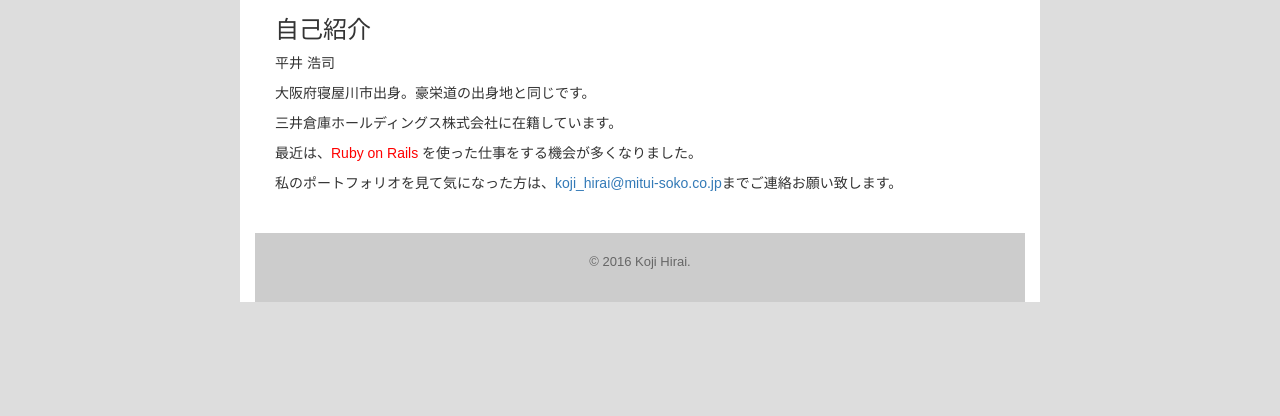
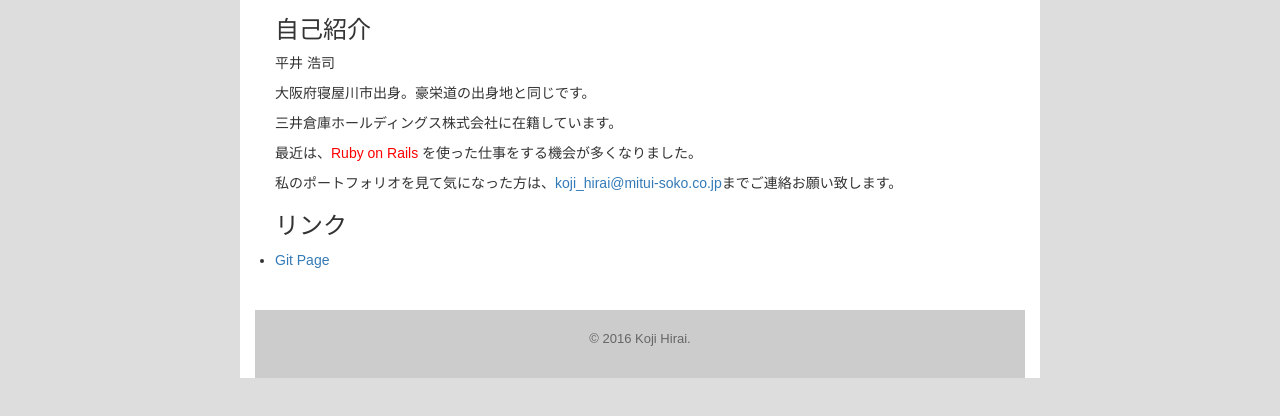
Before and after one commit to koji-hirai/koji-hirai.github.io, a plain HTML site: page index.html in a window 1280 px wide. Shown: the part 318-734 px from the top of the page. Drawn offline with nearby package versions, Linux system fonts and the light colour scheme.

Commit message:
edit index.html

```diff
--- a/index.html
+++ b/index.html
@@ -4,7 +4,8 @@
     <meta charset="utf-8">
     <meta http-equiv="X-UA-Compatible" content="IE=edge">
     <meta name="viewport" content="width=device-width, initial-scale=1">
-    <title>Bootstrap Sample</title>
+    <meta name="description" content="平井浩司の自己紹介">
+    <title>平井 浩司</title>
     <!-- BootstrapのCSS読み込み -->
     <link rel="stylesheet" href="//maxcdn.bootstrapcdn.com/bootstrap/3.3.5/css/bootstrap.min.css">
     <link rel="stylesheet" href="about.css">
@@ -12,7 +13,6 @@
     <script src="//ajax.googleapis.com/ajax/libs/jquery/1.11.3/jquery.min.js"></script>
     <!-- BootstrapのJS読み込み -->
     <script src="//maxcdn.bootstrapcdn.com/bootstrap/3.3.5/js/bootstrap.min.js"></script>
-    <title>平井 浩司</title>
   </head>
   <body>
     <header>
@@ -30,6 +30,11 @@
         <p>三井倉庫ホールディングス株式会社に在籍しています。</p>
         <p>最近は、<span class="red">Ruby on Rails</span> を使った仕事をする機会が多くなりました。</p>
         <p>私のポートフォリオを見て気になった方は、<a>koji_hirai@mitui-soko.co.jp</a>までご連絡お願い致します。</p>
+
+        <h3>リンク</h3>
+        <ul>
+          <li><a href="https://github.com/koji-hirai" target="_blank">Git Page</a></li>
+        </ul>
       </section>
       <footer>
         <p>&copy; 2016 Koji Hirai.</p>
```
